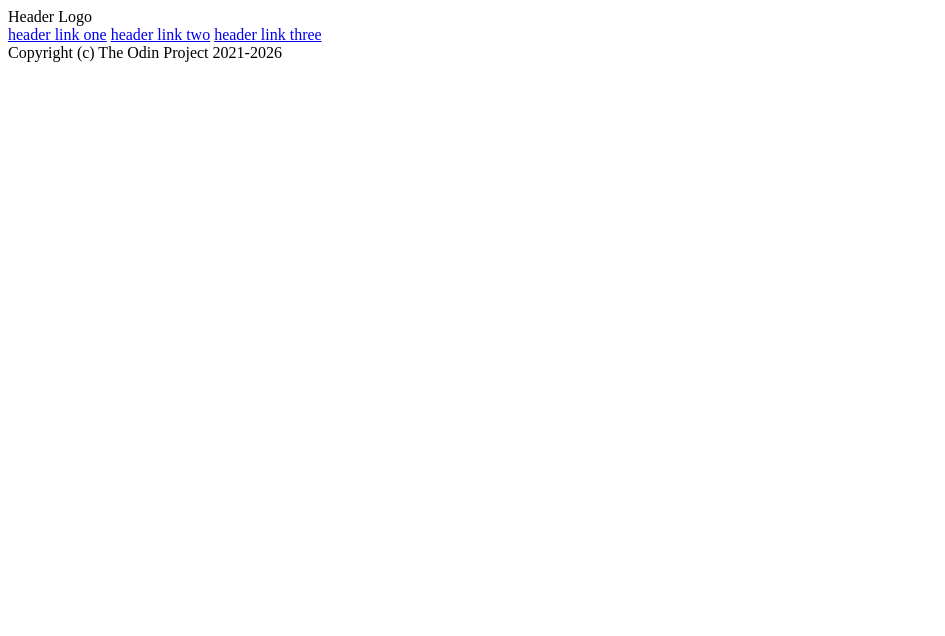
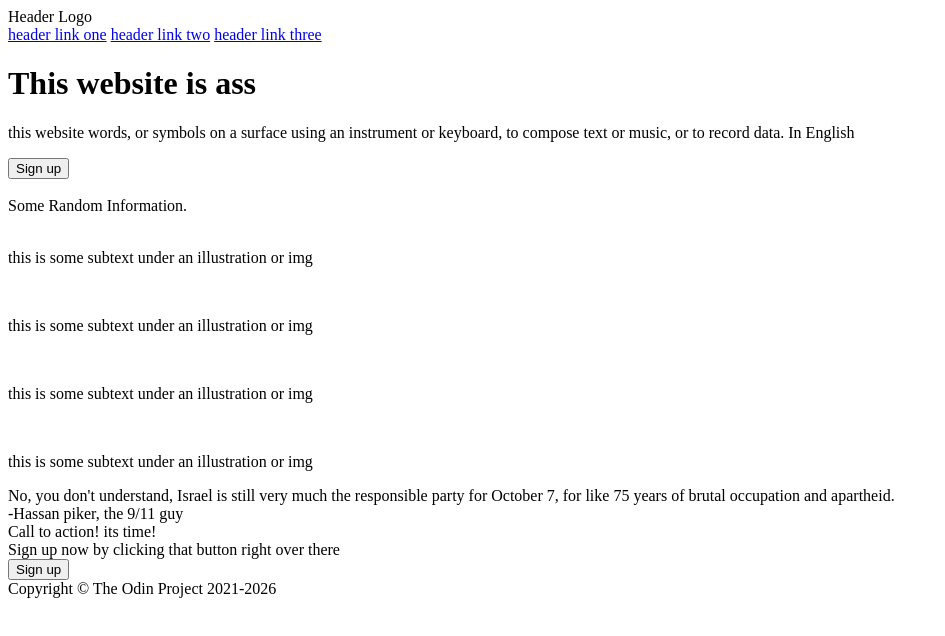
Before and after one commit to iiBMT/Landing-Page, a plain HTML site: page index.html in a window 1280 px wide. Shown: the whole page, without its empty margins (0-945 px from the left). Drawn offline with Linux system fonts and the light colour scheme.

Commit message:
finished the hole html foundation

```diff
--- a/index.html
+++ b/index.html
@@ -17,20 +17,54 @@
         </div>
         <div class="content">
             <div class="main">
-
+                <div class="home">
+                    <h1 class="hero">This website is ass</h1>
+                    <p class="herodis">this website words, or symbols on a surface using an instrument or keyboard, to compose text or music, or to record data. In English</p>
+                    <button class="first"> Sign up</button>
+                </div>
+                <div class="home">
+                    <img>
+                </div>
             </div>
             <div class="info">
-
+                <div class="title">Some Random Information.</div>
+                <div class="cards">
+                    <div class="card">
+                        <img>
+                        <p>this is some subtext under an illustration or img</p>
+                    </div>
+                    <div class="card">
+                        <img>
+                        <p>this is some subtext under an illustration or img</p>
+                    </div>
+                    <div class="card">
+                        <img>
+                        <p>this is some subtext under an illustration or img</p>
+                    </div>
+                    <div class="card">
+                        <img>
+                        <p>this is some subtext under an illustration or img</p>
+                    </div>
+                </div>
             </div>
             <div class="quote">
-
+                <div class="quotetext">No, you don't understand, Israel is still very much the responsible party for October 7, for like 75 years of brutal occupation and apartheid.</div>
+                <div class="quotecridit">-Hassan piker, the 9/11 guy</div>
             </div>
             <div class="contact">
-
+                <div class="holder">
+                    <div class="left">
+                        <div class="call">Call to action! its time!</div>
+                        <div class="calldis">Sign up now by clicking that button right over there</div>
+                    </div>
+                    <div class="right">
+                        <button class="last">Sign up</button>
+                    </div>
+                </div>
             </div>
         </div>
         <div class="footer">
-            <div class="copyright">Copyright (c) The Odin Project 2021-2026</div>
+            <div class="copyright">Copyright © The Odin Project 2021-2026</div>
         </div>
     </div>
 </body>
```
